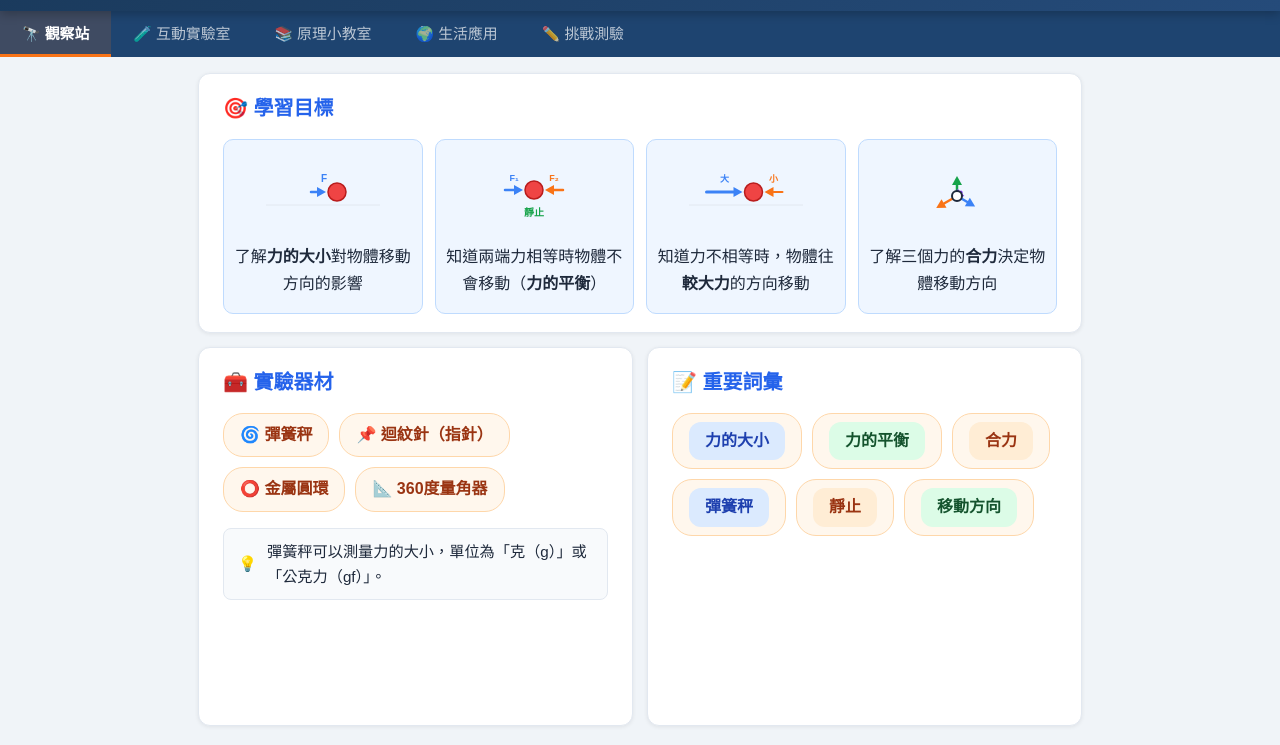
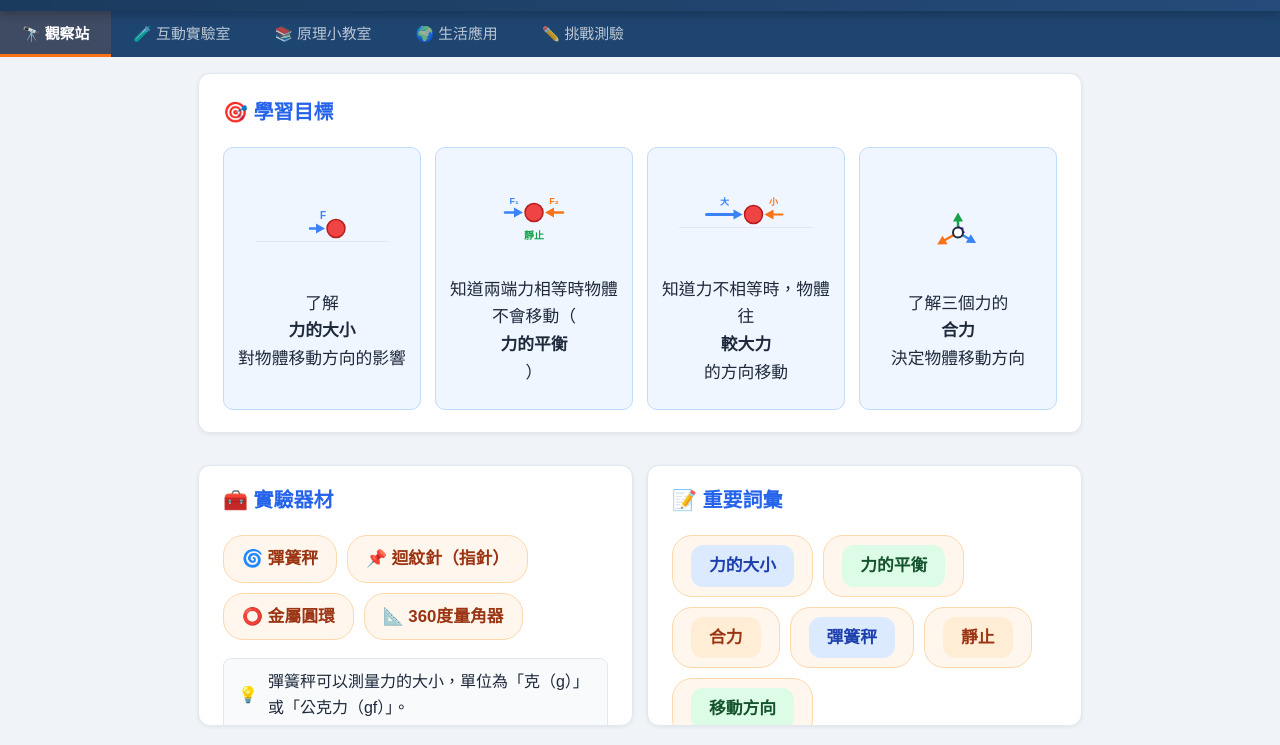
Before and after one commit to prayer168/Magnitude_-of_force, a plain HTML site: page index.html in a window 1280 px wide. Shown: the part 55-800 px from the top of the page. Drawn offline with Linux system fonts and the light colour scheme.

Commit message:
style(觀察站): 上下排用 flex 撐滿整個版面
- obs-top flex:1.2 + 內部 card/obj-grid 全部 flex 展開
- obj-item flex column + justify-content:center 垂直置中
- obs-bottom card 同樣 flex column 填滿
- canvas 130x80 → 150x95

Co-Authored-By: Claude Sonnet 4.5 <noreply@anthropic.com>

```diff
--- a/index.html
+++ b/index.html
@@ -163,18 +163,33 @@
       gap: 14px;
       padding: 16px 28px;
     }
-    #sec-observe .card { margin-bottom: 0; padding: 18px 24px; }
-    #sec-observe .card-title { font-size: 1.25rem; margin-bottom: 14px; }
+    /* 上排（學習目標）佔 55%，下排佔 45% */
     #sec-observe .obs-top {
-      flex-shrink: 0;
+      flex: 1.2;
+      min-height: 0;
+      display: flex;
+      flex-direction: column;
+    }
+    #sec-observe .obs-top > .card {
+      flex: 1;
+      display: flex;
+      flex-direction: column;
+      margin-bottom: 0;
+      padding: 18px 24px;
     }
     #sec-observe .obs-top .obj-grid {
+      flex: 1;
       grid-template-columns: repeat(4, 1fr);
-      gap: 12px;
+      gap: 14px;
+      align-items: stretch;
     }
     #sec-observe .obs-top .obj-item {
-      padding: 16px 10px;
-      font-size: 1rem;
+      display: flex;
+      flex-direction: column;
+      align-items: center;
+      justify-content: center;
+      padding: 0 10px;
+      font-size: 1.05rem;
     }
     #sec-observe .obs-bottom {
       flex: 1;
@@ -182,11 +197,19 @@
       gap: 14px;
       min-height: 0;
     }
-    #sec-observe .obs-bottom .card { flex: 1; overflow: hidden; }
-    #sec-observe .obs-bottom .vocab-list { gap: 10px; margin-top: 10px; }
-    #sec-observe .obs-bottom .vocab-chip { font-size: 1rem; padding: 8px 16px; }
-    #sec-observe .obs-bottom .badge { font-size: 1rem; padding: 6px 16px; }
-    #sec-observe .obs-bottom .info-row { font-size: 0.95rem; margin-top: 16px; }
+    #sec-observe .obs-bottom > .card {
+      flex: 1;
+      display: flex;
+      flex-direction: column;
+      overflow: hidden;
+      margin-bottom: 0;
+      padding: 18px 24px;
+    }
+    #sec-observe .card-title { font-size: 1.25rem; margin-bottom: 14px; }
+    #sec-observe .obs-bottom .vocab-list { gap: 10px; margin-top: 4px; }
+    #sec-observe .obs-bottom .vocab-chip { font-size: 1.05rem; padding: 9px 18px; }
+    #sec-observe .obs-bottom .badge { font-size: 1.05rem; padding: 7px 18px; }
+    #sec-observe .obs-bottom .info-row { font-size: 1rem; margin-top: 18px; line-height: 1.6; }
 
     /* ── Vocab chips ── */
     .vocab-list { display: flex; flex-wrap: wrap; gap: 8px; margin-top: 8px; }
@@ -542,19 +565,19 @@
     <div class="card-title">🎯 學習目標</div>
     <div class="obj-grid">
       <div class="obj-item">
-        <canvas id="objAnim1" width="130" height="80" style="display:block;margin:0 auto 8px;max-width:100%;"></canvas>
+        <canvas id="objAnim1" width="150" height="95" style="display:block;margin:0 auto 10px;max-width:100%;"></canvas>
         了解<strong>力的大小</strong>對物體移動方向的影響
       </div>
       <div class="obj-item">
-        <canvas id="objAnim2" width="130" height="80" style="display:block;margin:0 auto 8px;max-width:100%;"></canvas>
+        <canvas id="objAnim2" width="150" height="95" style="display:block;margin:0 auto 10px;max-width:100%;"></canvas>
         知道兩端力相等時物體不會移動（<strong>力的平衡</strong>）
       </div>
       <div class="obj-item">
-        <canvas id="objAnim3" width="130" height="80" style="display:block;margin:0 auto 8px;max-width:100%;"></canvas>
+        <canvas id="objAnim3" width="150" height="95" style="display:block;margin:0 auto 10px;max-width:100%;"></canvas>
         知道力不相等時，物體往<strong>較大力</strong>的方向移動
       </div>
       <div class="obj-item">
-        <canvas id="objAnim4" width="130" height="80" style="display:block;margin:0 auto 8px;max-width:100%;"></canvas>
+        <canvas id="objAnim4" width="150" height="95" style="display:block;margin:0 auto 10px;max-width:100%;"></canvas>
         了解三個力的<strong>合力</strong>決定物體移動方向
       </div>
     </div>
```
